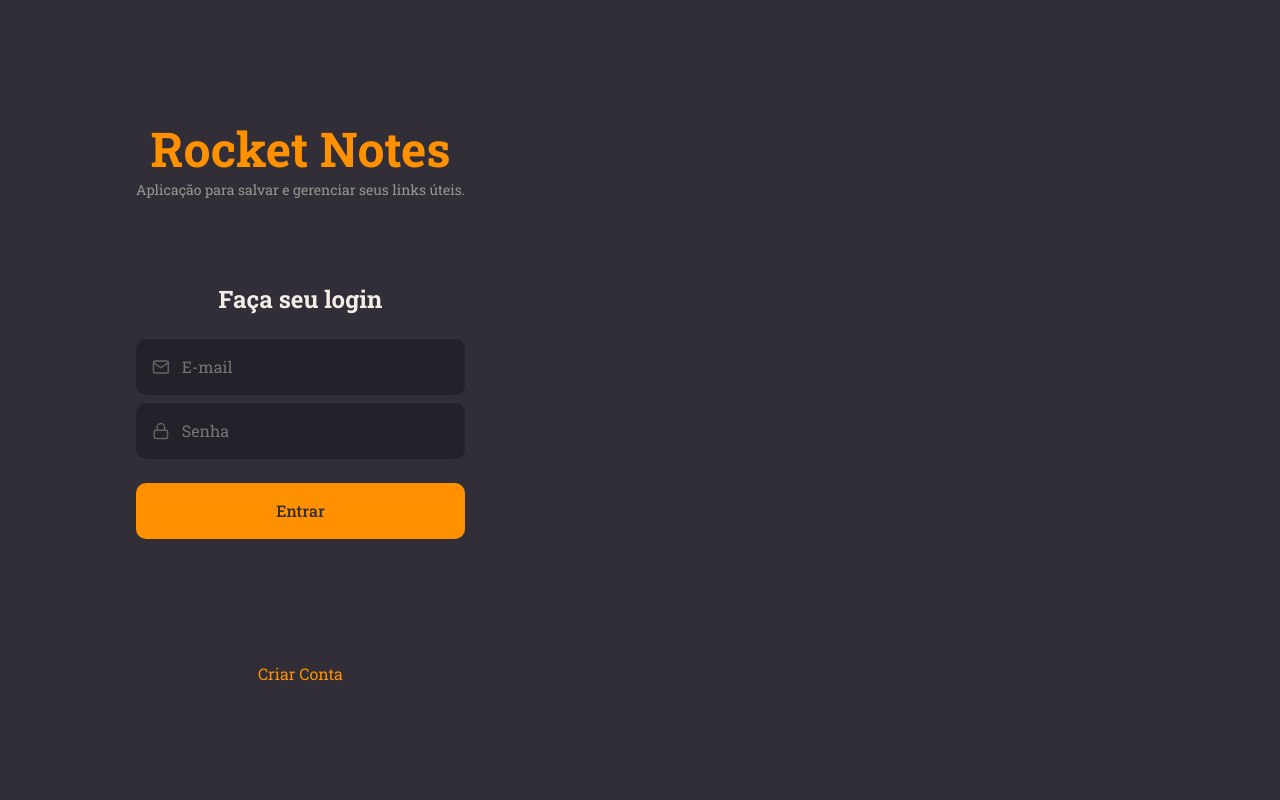
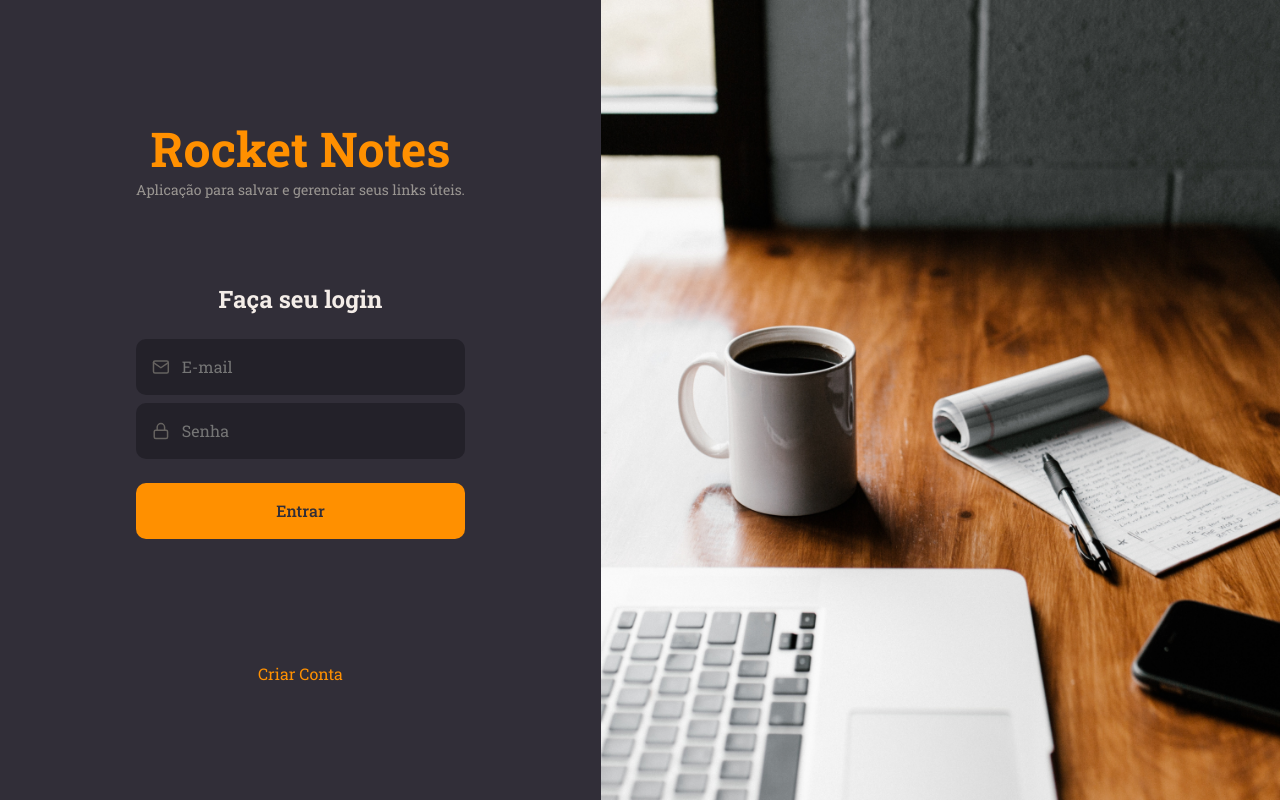
Before and after one commit to AdrielKlem/RocketNotes, a React (Vite) app: page / in a window 1280 px wide. Built offline with nearby package versions, Linux system fonts and the light colour scheme.

Commit message:
add background img page signin

```diff
--- a/src/pages/SignIn/index.jsx
+++ b/src/pages/SignIn/index.jsx
@@ -1,4 +1,4 @@
-import { Container, Form } from "./styles";
+import { Container, Form, Background } from "./styles";
 import { FiLogIn, FiMail, FiLock } from 'react-icons/fi'
 
 import { Input } from "../../components/Input"
@@ -29,6 +29,8 @@
 
                 <a href="http://" target="_blank" rel="noopener noreferrer">Criar Conta</a>
             </Form>
+
+            <Background />
         </Container>
     )
 }
--- a/src/pages/SignIn/styles.js
+++ b/src/pages/SignIn/styles.js
@@ -1,4 +1,5 @@
 import styled from "styled-components"
+import backgroundImg from "../../assets/background.png"
 
 export const Container = styled.div`
     height: 100vh;
@@ -38,3 +39,10 @@
         color: ${({ theme }) => theme.COLORS.ORANGE}
     }
 `
+
+export const Background = styled.div`
+    flex: 1;
+    background: url(${backgroundImg}) no-repeat center;
+
+    background-size: cover;
+`
```
Also changed, not shown: src/assets/background.png (added).
